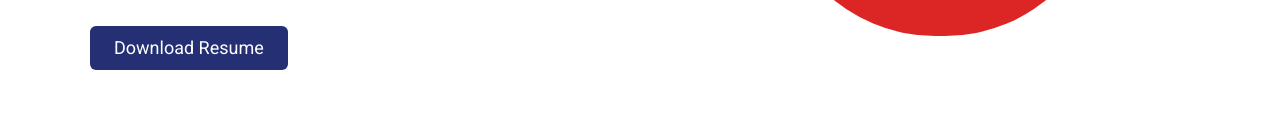
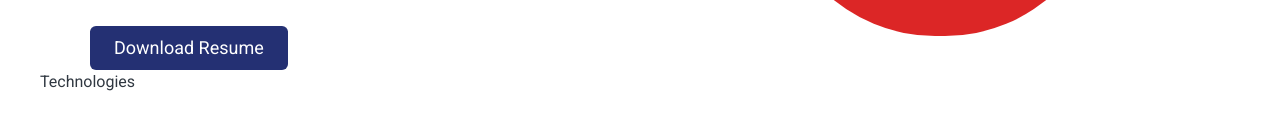
Before and after one commit to mulbahoplanojames/Main--Portfolio--Reactjs, a React (Vite) app: page /work in a window 1280 px wide. Shown: the part 478-608 px from the top of the page. Built offline with nearby package versions, Linux system fonts and the light colour scheme.

Commit message:
Added the Technologies section as a component to the project to indicated technologies that i am familar with

```diff
--- a/src/App.jsx
+++ b/src/App.jsx
@@ -1,6 +1,6 @@
 import Navbar from "./Components/Navbar/Navbar";
 import Hero from "./Components/Hero/Hero";
-// import Technologies from "./Components/Technologies/Technologies";
+import Technologies from "./Components/Technologies/Technologies";
 
 const App = () => {
 	return (
@@ -10,7 +10,7 @@ const App = () => {
 			{/* // !This is to give the below components a fix width to be display in the middle */}
 			<div className='container mx-auto md:px-10 px-2	mt-40'>
 				<Hero />
-				{/* <Technologies /> */}
+				<Technologies />
 			</div>
 		</>
 	);
--- a/src/Components/Technologies/Technologies.jsx
+++ b/src/Components/Technologies/Technologies.jsx
@@ -1,11 +1,11 @@
-// const Technologies = () => {
-// 	return (
-// 		<>
-// 			<div className=''>
-// 				<h1 className=''>Technologies</h1>
-// 			</div>
-// 		</>
-// 	);
-// };
+const Technologies = () => {
+	return (
+		<>
+			<div className=''>
+				<h1 className=''>Technologies</h1>
+			</div>
+		</>
+	);
+};
 
-// export default Technologies;
+export default Technologies;
```
